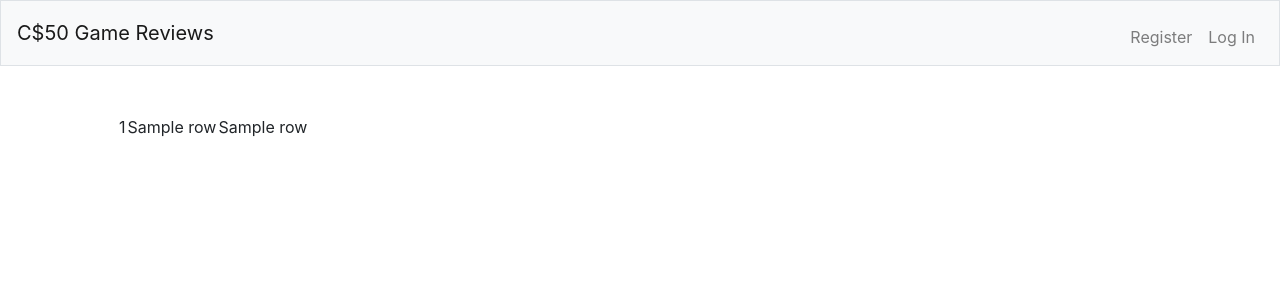
After one commit to mnjl1/gamesReviewsAgregator, a Flask app: template templates/index.html in a window 1280 px wide. The commit adds this page. Shown: the top 300 px of the page. Run offline with Flask 2, Linux system fonts and the light colour scheme; the template is opened without the code that fills it: most values are stand-ins (such as "Sample title", 1, 10 or a date in 2020); some libraries are stand-ins or nearby versions.

Commit message:
showing reviews from database on home page implemented

```diff
--- a/application.py
+++ b/application.py
@@ -8,9 +8,10 @@ from website import Website
 
 app = Flask(__name__)
 
-
 app.config["TEMPLATES_AUTO_RELOAD"]
 Session(app)
+
+db = sqlite3.connect('review.db', check_same_thread=False)
 
 gameSpot = Website('Gamespot', 'https://www.gamespot.com', '^(/reviews/)',
                     False, 'h1', 'img.js-box-art',
@@ -18,9 +19,15 @@ gameSpot = Website('Gamespot', 'https://www.gamespot.com', '^(/reviews/)',
                     'div.gs-score__cell')
 
 
-gsCrawler = Crawler(gameSpot)
+gsCrawler = Crawler(gameSpot, db)
 gsCrawler.crawl()
+
 
 @app.route('/')
 def index():
-    return render_template("index.html")
+    con = db.cursor()
+    top_reviews = con.execute("SELECT title, img_source, score FROM reviews")
+    rows = list()
+    for row in top_reviews:
+        rows.append(row)
+    return render_template("index.html", rows=rows)
--- /dev/null
+++ b/templates/index.html
@@ -0,0 +1,17 @@
+{% extends "layout.html" %}
+
+{% block title %}
+    Home
+{% endblock %}
+
+{% block main %}
+        <table>
+          {% for row in rows %}
+          <tr>
+            <td>{{row[0]}}</td>
+            <td>{{row[1]}}</td>
+            <td>{{row[2]}}</td>
+          </tr>
+          {% endfor %}
+        </table>
+{% endblock %}
--- a/template/layout.html
+++ b/templates/layout.html
@@ -27,15 +27,15 @@
     <body>
 
         <nav class="navbar navbar-expand-md navbar-light bg-light border">
-            <a class="navbar-brand" href="/"><span class="blue">C</span><span class="red">$</span><span class="yellow">5</span><span class="green">0</span> <span class="red">Finance</span></a>
+            <a class="navbar-brand" href="/"><span class="blue">C</span><span class="red">$</span><span class="yellow">5</span><span class="green">0</span> <span class="red">Game Reviews</span></a>
             <button aria-controls="navbar" aria-expanded="false" aria-label="Toggle navigation" class="navbar-toggler" data-target="#navbar" data-toggle="collapse" type="button">
                 <span class="navbar-toggler-icon"></span>
             </button>
             <div class="collapse navbar-collapse" id="navbar">
                 {% if session.user_id %}
                     <ul class="navbar-nav mr-auto mt-2">
-                        <li class="nav-item"><a class="nav-link" href="/analitics">Quote</a></li>
-                        <li class="nav-item"><a class="nav-link" href="/history">History</a></li>
+                        <li class="nav-item"><a class="nav-link" href="/analitics">Analitics</a></li>
+                        <li class="nav-item"><a class="nav-link" href="/history">All Games</a></li>
                     </ul>
                     <ul class="navbar-nav ml-auto mt-2">
                         <li class="nav-item"><a class="nav-link" href="/logout">Log Out</a></li>
```
Also changed, not shown: crawler.py (+4 -6 lines), template/index.html (deleted, +0 -11 lines), review.db.
